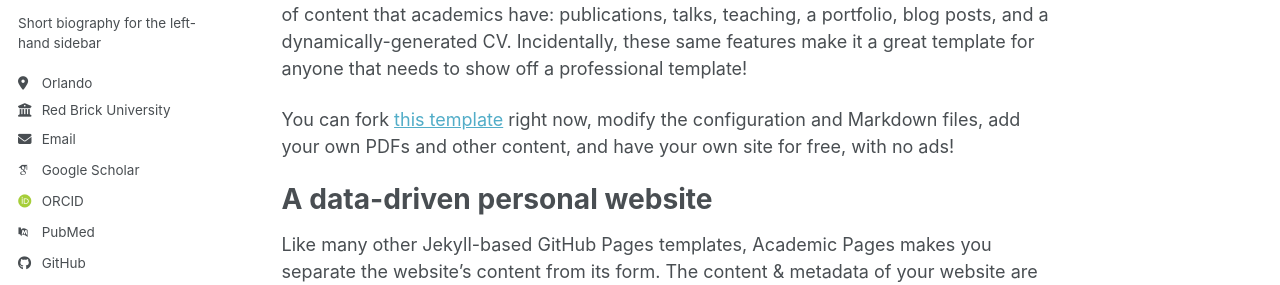
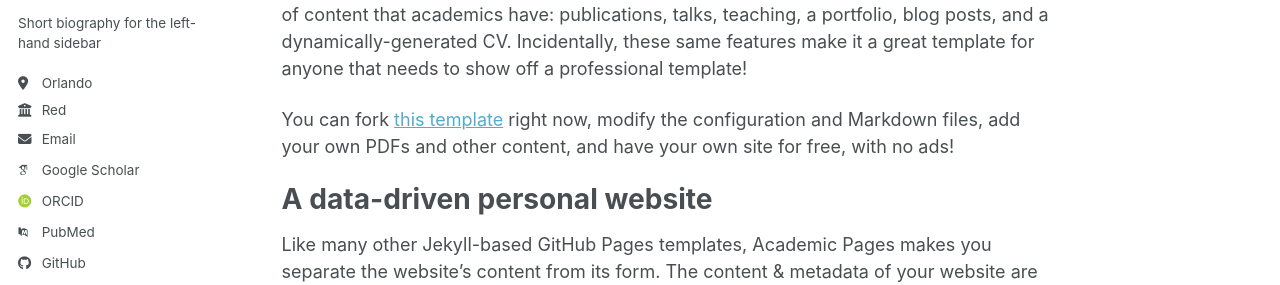
Before and after one commit to williamromero11/williamromero11.github.io, a Jekyll site: the page built from _pages/about.md, in a window 1280 px wide. Shown: the part 305-590 px from the top of the page. Built offline with Jekyll 4.4.1, drawn with Linux system fonts in a browser that asks for light colours; some web fonts are replaced; a script bundle is joined from its source files by our own code; library files that are not in the unit come from our copies.

Commit message:
Update _config.yml

```diff
--- a/_config.yml
+++ b/_config.yml
@@ -28,7 +28,7 @@ author:
   pronouns         : # example: "she/her"
   bio              : "Short biography for the left-hand sidebar"
   location         : "Orlando"
-  employer         : "Red Brick University"
+  employer         : "Red "
   uri              : # URL
   email            : "none@example.org"
 
```
